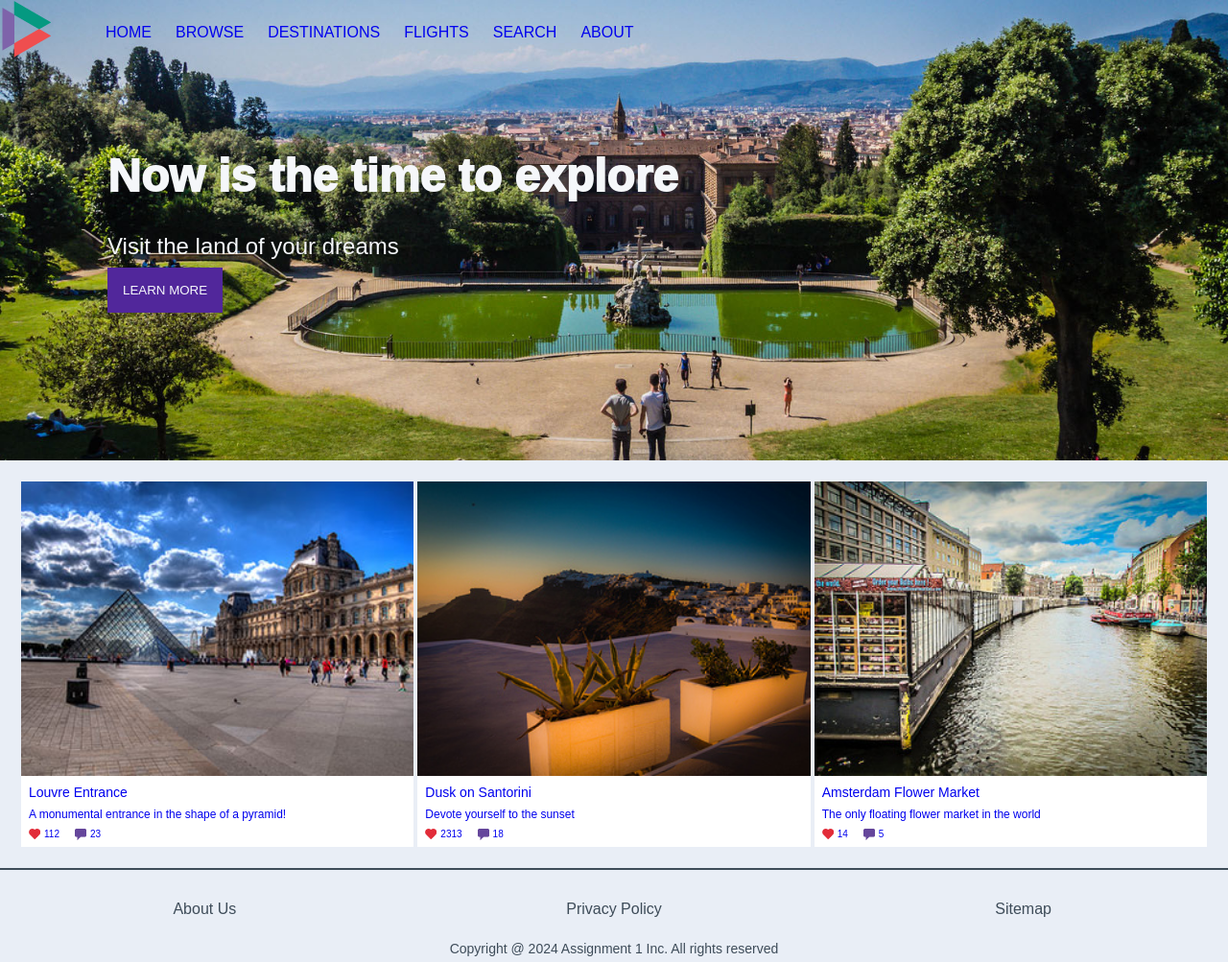
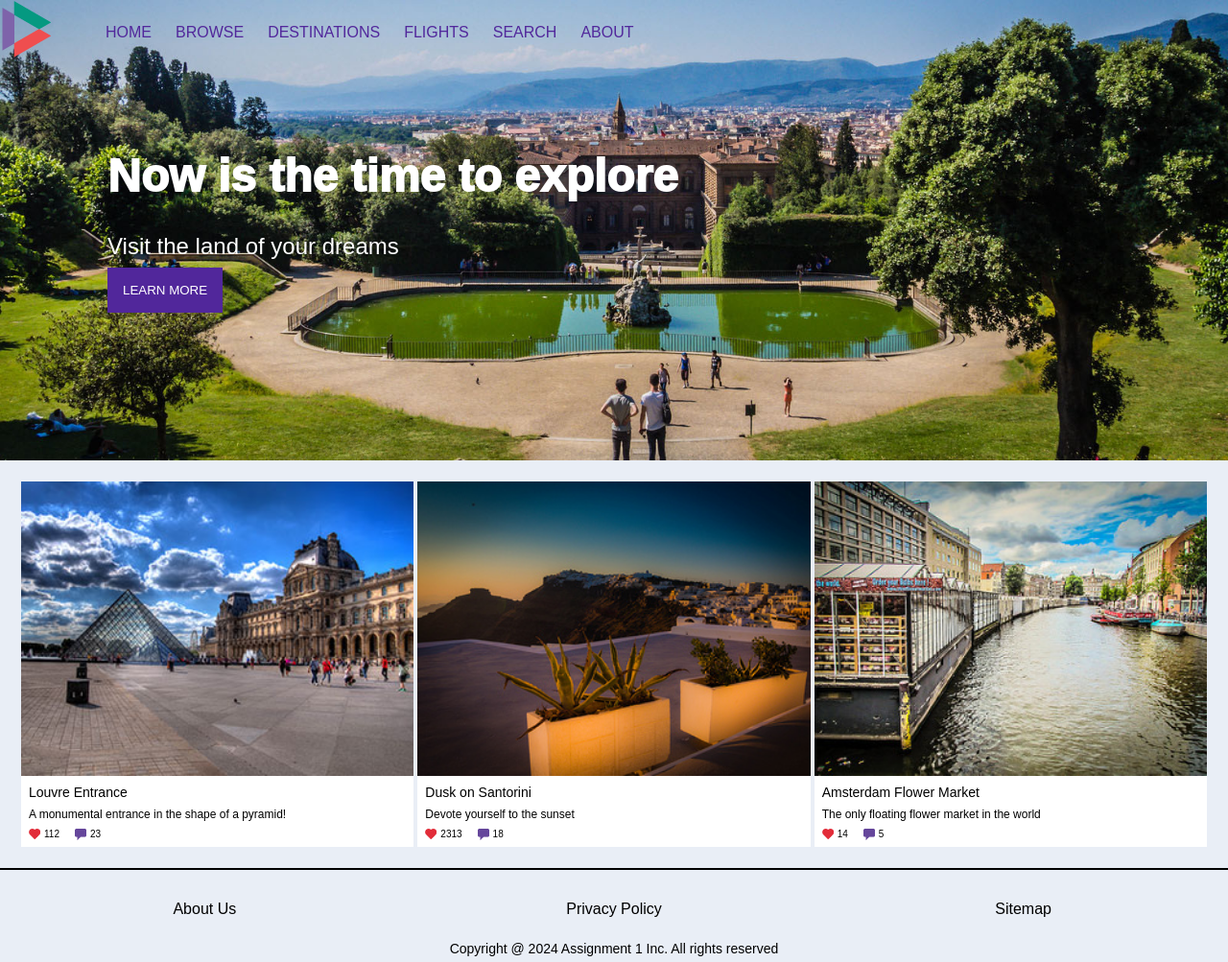
Before and after one commit to JLegends/comp2613-A1.github.io, a plain HTML site: page index.html in a window 1280 px wide. Shown: the whole page at 96% size. Drawn offline with Linux system fonts and the light colour scheme.

Commit message:
bug fixing

```diff
--- a/styles.css
+++ b/styles.css
@@ -2,11 +2,11 @@
     --color-nav: #51279B;
     --color-nav-hover: #8662C7;
 
-    --color-text-light: #F5F7FA;
-    --color-text-dark: #3E4C59;
+    --color-text-light: white;
+    --color-text-dark: black;
 
     --color-back: #e9eef6;
-    --color-card: #FFFFFF;
+    --color-card: white;
 
 }
 
@@ -50,13 +50,13 @@ nav {
 .navigation-menu {
     display: grid;
     grid-template-columns: repeat(7, 1fr);
-    color: var(--color-nav);
     margin-right: 50%;
     padding: 25px 25px 0 25px;
 }
 
-.navigation-menu li {
+.navigation-menu .nav-item {
     margin-left: 25px;
+    color: var(--color-nav);
 }
 
 .navigation-menu a:hover {
@@ -112,6 +112,10 @@ nav {
 
 .card-buttons {
     display: flex;
+}
+
+h4, h5, p {
+    color: var(--color-text-dark);
 }
 
 h4 {
--- a/travelpage.css
+++ b/travelpage.css
@@ -2,8 +2,8 @@
     --color-nav: #51279B;
     --color-nav-hover: #8662C7;
 
-    --color-text-light: #F5F7FA;
-    --color-text-dark: #3E4C59;
+    --color-text-light: white;
+    --color-text-dark: black;
 
     --color-back: #e9eef6;
 }
@@ -53,13 +53,13 @@ nav {
 .navigation-menu {
     display: grid;
     grid-template-columns: repeat(7, 1fr);
-    color: var(--color-nav);
     margin-right: 50%;
     padding: 25px 25px 0 25px;
 }
 
-.navigation-menu li {
+.navigation-menu .nav-item {
     margin-left: 25px;
+    color: var(--color-nav);
 }
 
 .navigation-menu a:hover {
```
